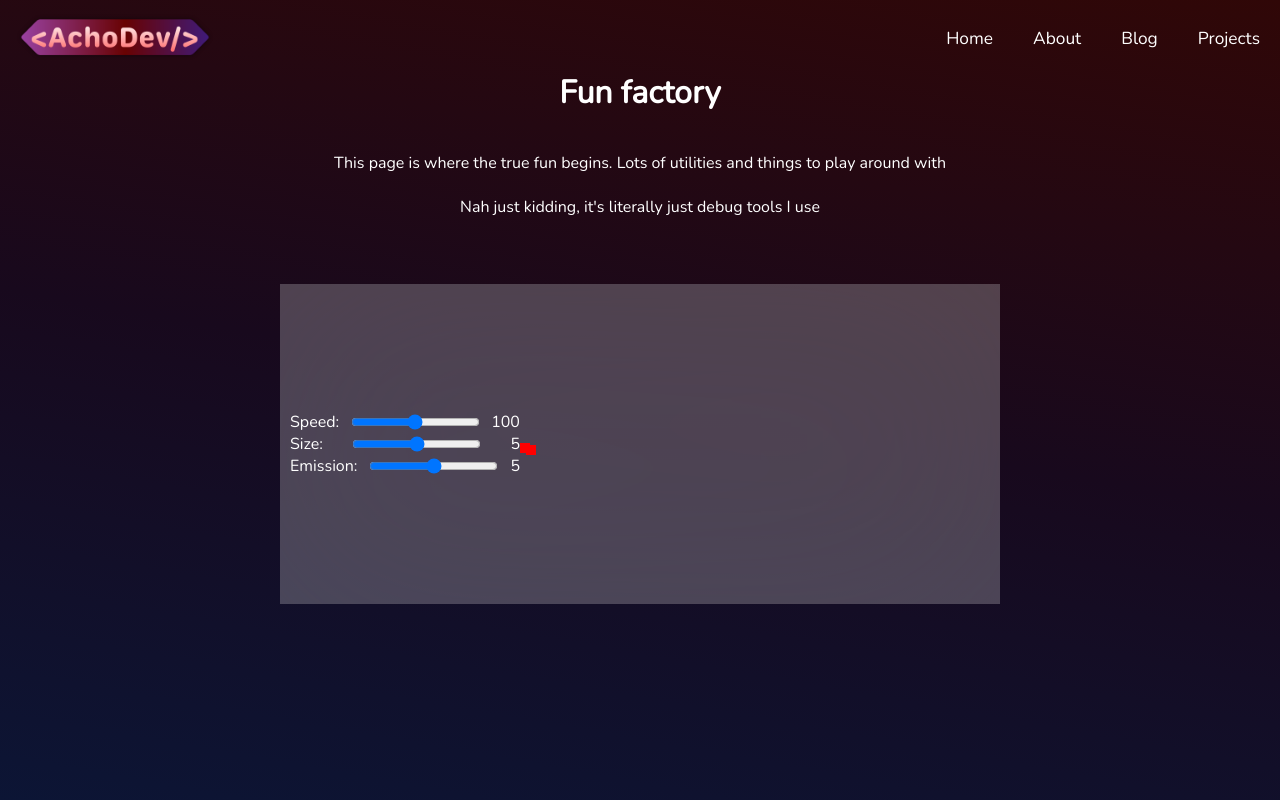
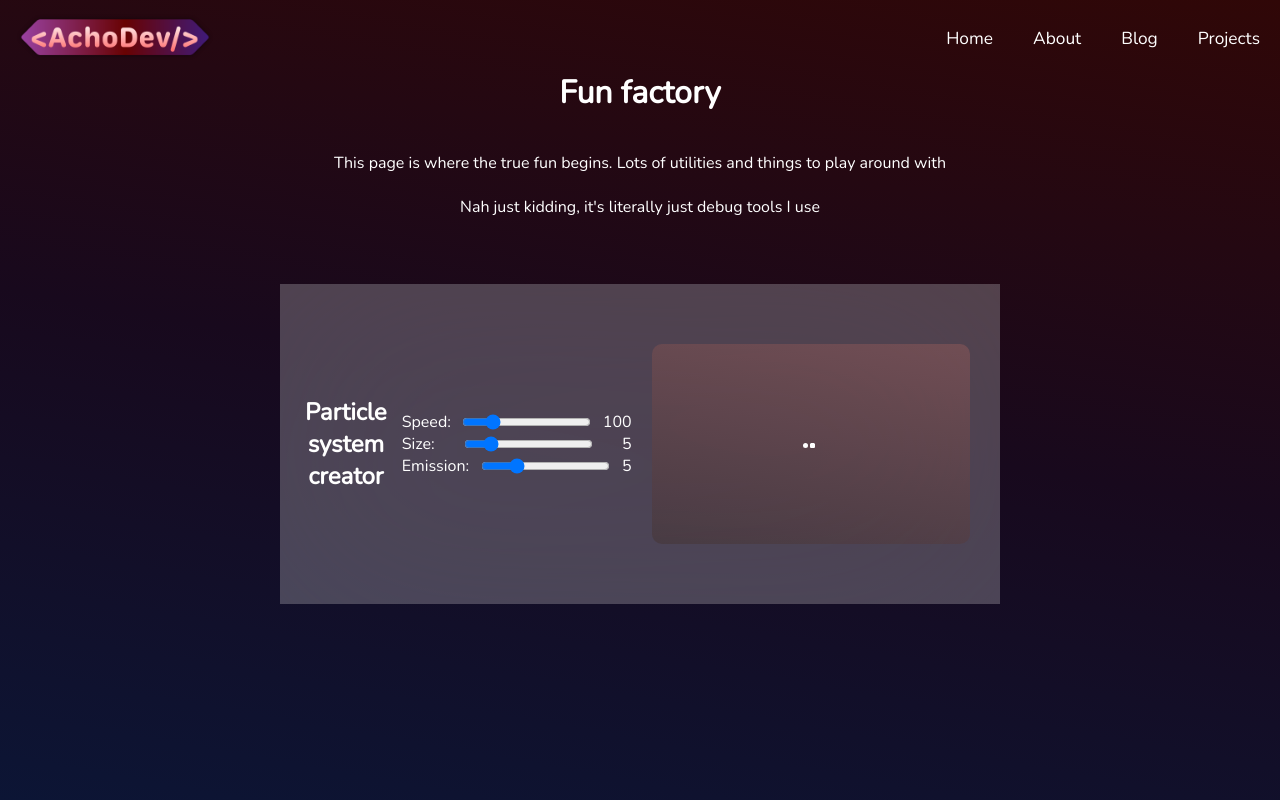
Before and after one commit to AchoDev/Portfolio-Vue, a Vue app: page /fun in a window 1280 px wide. Built offline with nearby package versions, Linux system fonts and the light colour scheme; no server answers.

Commit message:
particles kinda working

```diff
--- a/src/components/ParticleSystem.vue
+++ b/src/components/ParticleSystem.vue
@@ -29,11 +29,13 @@ function getRandomDirection() {
 let lastUpdate = 0
 
 onMounted(() => {
-    setInterval(() => {
+    const runParticleSystem = () => {
         const particle: HTMLDivElement = document.createElement('div')
         particle.classList.add('particle')
         particle.style.left = '0px'
         particle.style.top = '0px'
+        particle.style.width = props.size + 'px'
+        particle.style.height = props.size + 'px'
         particleContainer.value.appendChild(particle)
 
         const direction = getRandomDirection()
@@ -49,11 +51,21 @@ onMounted(() => {
         }, 1000 / 50)
 
         setTimeout(() => {
+            console.log("die")
             clearInterval(interval)
             particleContainer.value.removeChild(particle)
         }, 1000)
 
-    }, 1000 / props.emission)
+        setTimeout(() => {
+            particle.style.opacity = '0'
+        }, 900)
+
+        setTimeout(runParticleSystem, 1000 / props.emission)
+    }
+
+    setTimeout(runParticleSystem, 1000 / props.emission)
+
+
     // }, 1000)
 })
 
@@ -69,8 +81,14 @@ onMounted(() => {
         width: 10px;
         height: 10px;
         left: 0px;
-        background: red;
+        background: rgb(255, 255, 255);
+        border-radius: 100%;
+        // filter: blur(3px);
         position: absolute;
+
+        opacity: 1;
+
+        transition: opacity linear .1s;
     }
 }
 
--- a/src/pages/fun/ParticleSystemMaker.vue
+++ b/src/pages/fun/ParticleSystemMaker.vue
@@ -1,33 +1,38 @@
 <template>
 
 <div id="container">
+
+    <h2>Particle system creator</h2>
+
     <div id="controls">
         <div>
             Speed:
-            <input v-model="speed" type="range" min="0" max="200">
+            <input v-model="speed" type="range" min="0" max="500">
             {{ speed }}
         </div>
 
         <div>
             Size:
-            <input v-model="size" type="range" min="0" max="10">
+            <input v-model="size" type="range" min="0" max="30">
             {{ size }}
         </div>
 
         <div>
             Emission:
-            <input v-model="emission" type="range" min="0" max="10">
+            <input v-model="emission" type="range" min="0" max="20">
             {{ emission }}
         </div>
     </div>
 
-    <ParticleSystem
-        :speed="speed"
-        :size="size"
-        :emission="emission"
-        :start-radius="0"
-        :end-radius="360"
-    />
+    <div id="particle-system-container">
+        <ParticleSystem
+            :speed="parseInt(speed)"
+            :size="parseInt(size)"
+            :emission="parseInt(emission)"
+            :start-radius="0"
+            :end-radius="360"
+        />
+    </div>
 
 </div>
 
@@ -37,9 +42,9 @@
 import { ref } from 'vue';
 import ParticleSystem from '../../components/ParticleSystem.vue';
 
-const speed = ref<number>(100)
-const size = ref<number>(5)
-const emission = ref<number>(5)
+const speed = ref<string>("100")
+const size = ref<string>("5")
+const emission = ref<string>("5")
 
 </script>
 
@@ -67,6 +72,16 @@ const emission = ref<number>(5)
             justify-content: space-between;
         }
     }
+
+    #particle-system-container {
+        width: 100%;
+        margin: 20px;
+        height: 200px;
+        border-radius: 10px;
+        display: grid;
+        place-items: center;
+        background: linear-gradient(10deg, rgba(69, 51, 51, 0.513), rgba(147, 90, 90, 0.489));
+    }
 }
 
 </style>
```
